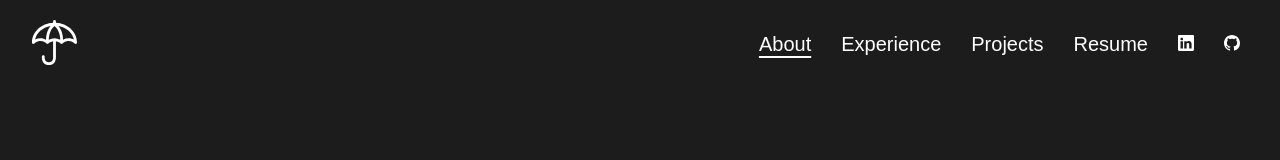
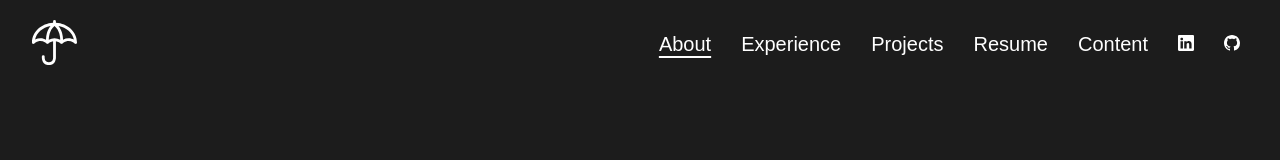
Before and after one commit to kylejosephswe/Personal-Website, a React (Create React App) app: page / in a window 1280 px wide. Shown: the top 160 px of the page. Built offline with nearby package versions, Linux system fonts and the light colour scheme.

Commit message:
Added a content creation tab to the navbar.

```diff
--- a/src/components/Navbar.js
+++ b/src/components/Navbar.js
@@ -79,6 +79,14 @@ function Navbar() {
           <h4 className="nav-text resume">Resume</h4>
         </a>
         <a
+          className="a-link resume"
+          href="https://beacons.ai/softwarebykyle"
+          target="_blank"
+          rel="noreferrer"
+        >
+          <h4 className="nav-text resume">Content</h4>
+        </a>
+        <a
           href="https://www.linkedin.com/in/kylejosephswe/"
           target="_blank"
           rel="noreferrer"
```
